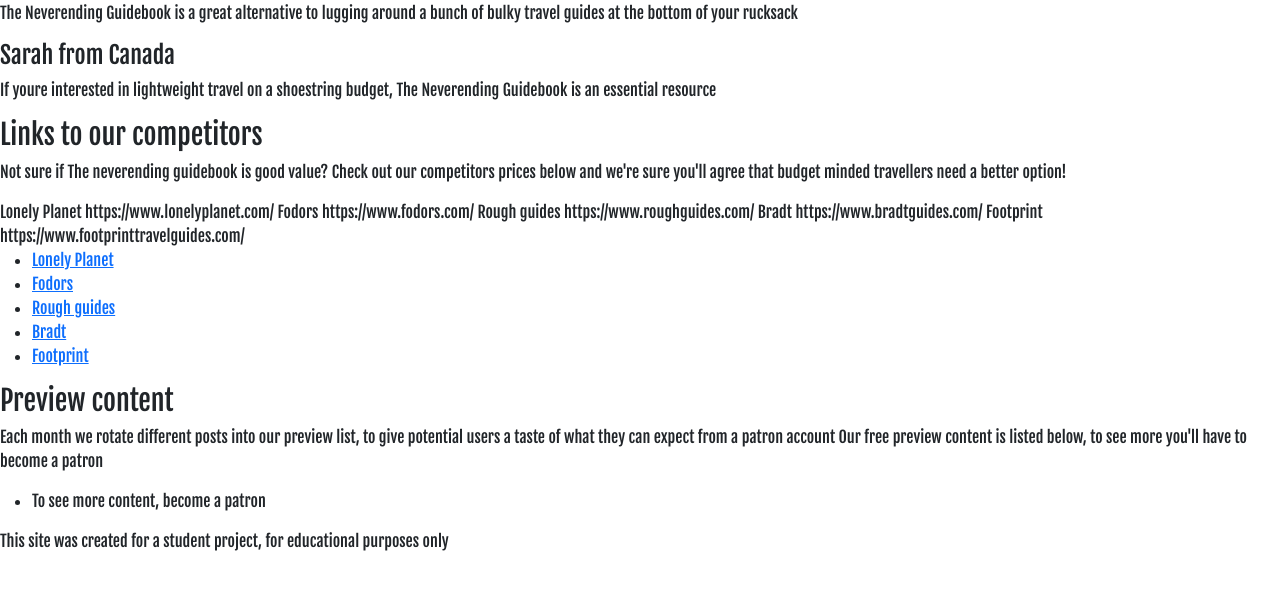
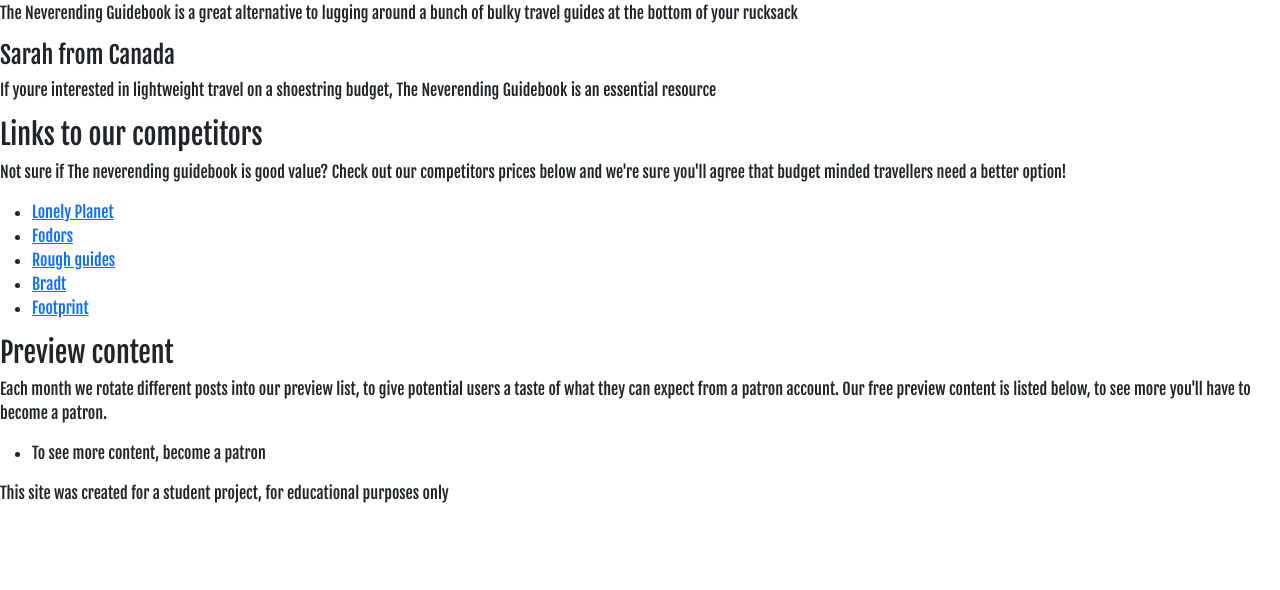
Before and after one commit to Cillian-G/neverending_guidebook, a Django app: page / in a window 1280 px wide. Shown: the part 189-779 px from the top of the page. Run offline with Django 3.2, Linux system fonts and the light colour scheme; data that the repository does not hold is empty; some libraries are stand-ins or nearby versions.

Commit message:
Remove placeholder competitor links from homepage

```diff
--- a/templates/index.html
+++ b/templates/index.html
@@ -16,13 +16,6 @@
         Not sure if The neverending guidebook is good value? Check out our competitors prices below and we're sure you'll agree that
         budget minded travellers need a better option!
     </p>
-    Lonely Planet https://www.lonelyplanet.com/
-    Fodors https://www.fodors.com/
-    Rough guides https://www.roughguides.com/
-    Bradt https://www.bradtguides.com/
-    Footprint https://www.footprinttravelguides.com/
-
-
     <ul>
         <li><a href="https://www.lonelyplanet.com/">Lonely Planet</a></li>
         <li><a href="https://www.fodors.com/">Fodors </a></li>
@@ -34,8 +27,8 @@
 
 <div>
     <h3>Preview content</h3>
-    <p>Each month we rotate different posts into our preview list, to give potential users a taste of what they can expect from a patron account
-        Our free preview content is listed below, to see more you'll have to become a patron
+    <p>Each month we rotate different posts into our preview list, to give potential users a taste of what they can expect from a patron account.
+        Our free preview content is listed below, to see more you'll have to become a patron.
     </p>
     <ul>
         {% for location in location_list %}
```
